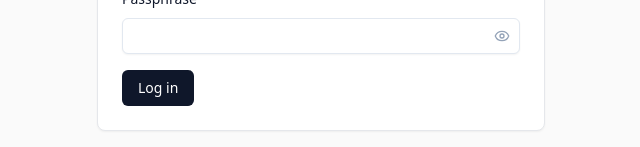
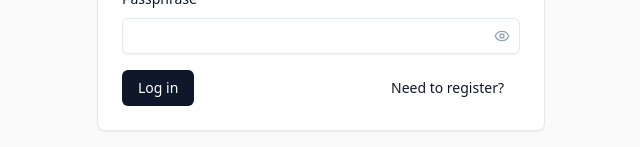
Before and after one commit to whats2000/AgentLabX, a React (Vite) app in the folder web/: page /login in a window 1280 px wide. Shown: the part 382-529 px from the top of the page, without its empty margins (319-959 px from the left). Built offline with nearby package versions, Linux system fonts and the light colour scheme; no server answers.

Commit message:
fix(web): LoginPage mode derives from server state + user override; toggle always visible

```diff
--- a/web/src/auth/LoginPage.tsx
+++ b/web/src/auth/LoginPage.tsx
@@ -18,18 +18,17 @@ export function LoginPage(): React.JSX.Element {
   })
   const needsBootstrap = bootstrap.data?.needs_bootstrap ?? false
 
-  const [mode, setMode] = React.useState<"login" | "register">("login")
+  // `override` is the user's explicit choice via the toggle button; when null,
+  // mode derives from server state (register on fresh installs, login otherwise).
+  const [override, setOverride] = React.useState<"login" | "register" | null>(null)
+  const mode: "login" | "register" = override ?? (needsBootstrap ? "register" : "login")
+
   const [email, setEmail] = React.useState("")
   const [displayName, setDisplayName] = React.useState("")
   const [passphrase, setPassphrase] = React.useState("")
   const [error, setError] = React.useState<string | null>(null)
   const { refresh } = useAuth()
   const nav = useNavigate()
-
-  // When bootstrap status resolves, default to register mode on a fresh install.
-  React.useEffect(() => {
-    if (needsBootstrap) setMode("register")
-  }, [needsBootstrap])
 
   async function submit(e: React.FormEvent<HTMLFormElement>): Promise<void> {
     e.preventDefault()
@@ -57,7 +56,7 @@ export function LoginPage(): React.JSX.Element {
   }
 
   function toggleMode(): void {
-    setMode(mode === "register" ? "login" : "register")
+    setOverride(mode === "register" ? "login" : "register")
     setError(null)
     setPassphrase("")
   }
@@ -126,11 +125,9 @@ export function LoginPage(): React.JSX.Element {
                 <Button type="submit">
                   {mode === "register" ? "Create & log in" : "Log in"}
                 </Button>
-                {needsBootstrap ? (
-                  <Button type="button" variant="ghost" onClick={toggleMode}>
-                    {mode === "register" ? "Existing? Log in" : "Need to register?"}
-                  </Button>
-                ) : null}
+                <Button type="button" variant="ghost" onClick={toggleMode}>
+                  {mode === "register" ? "Existing? Log in" : "Need to register?"}
+                </Button>
               </div>
             </form>
           </CardContent>
```
